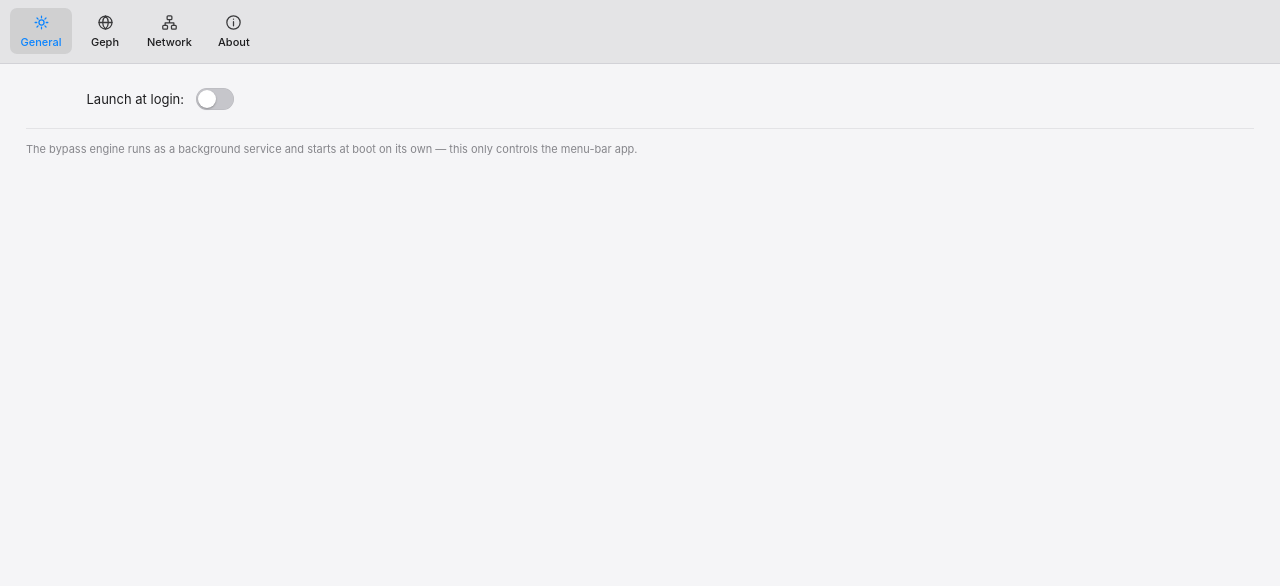
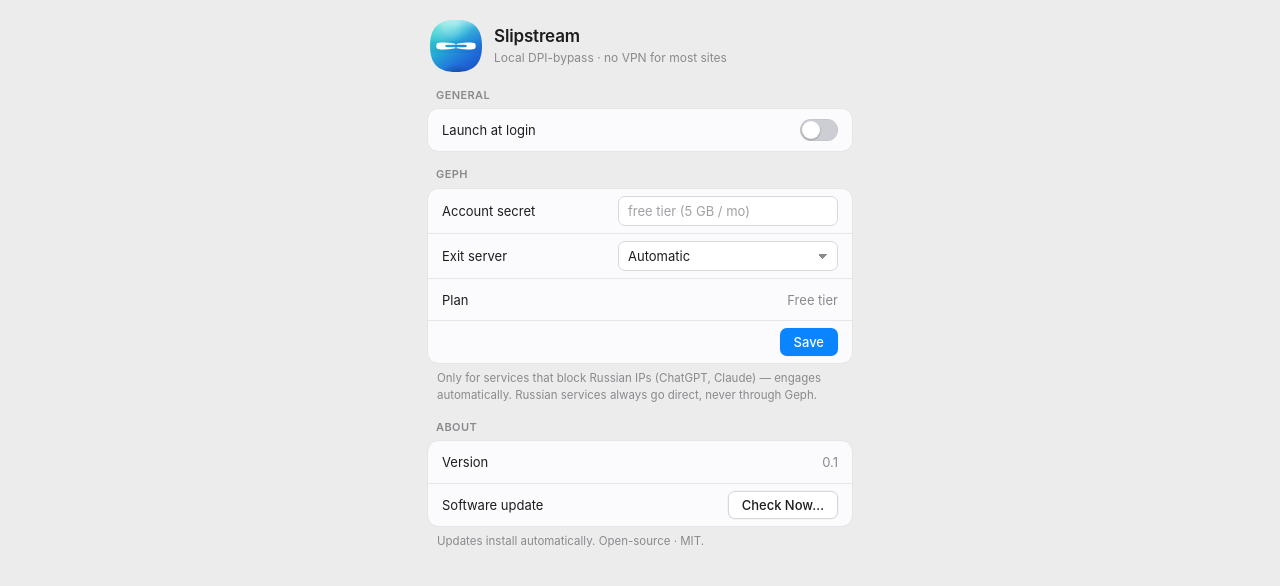
Before and after one commit to aiwaki/slipstream, a website: page app-tauri/src/index.html in a window 1280 px wide. Drawn offline with Linux system fonts and the light colour scheme.

Commit message:
app(tauri): redesign settings as native macOS grouped cards; drop Network tab
Feedback: the toolbar-tabs settings read as not-native / inelegant, and the
Network settings were noise. Switched to the modern macOS System-Settings look —
one page of inset grouped cards (no tabs):
- header: app icon + name + tagline
- General: Launch at login
- Geph: Account secret, Exit server, Plan, Save (+ caption)
- About: Version, Software update (+ caption)
Rows are label-left / control-right with hairline separators inside rounded cards;
SF font, system light/dark. Removed the Network group entirely (engine status is
already in the tray; Exclude-RU / Block-QUIC are always-on, not user settings).
Window 440x480.

```diff
--- a/app-tauri/src/index.html
+++ b/app-tauri/src/index.html
@@ -7,51 +7,35 @@
     <link rel="stylesheet" href="styles.css" />
   </head>
   <body>
-    <!-- macOS-preferences-style toolbar -->
-    <nav class="toolbar" role="tablist">
-      <button class="tab is-active" data-panel="general" role="tab">
-        <svg viewBox="0 0 24 24" aria-hidden="true"><circle cx="12" cy="12" r="3.2"/><path d="M12 4v2M12 18v2M4 12h2M18 12h2M6.3 6.3l1.4 1.4M16.3 16.3l1.4 1.4M17.7 6.3l-1.4 1.4M7.7 16.3l-1.4 1.4"/></svg>
-        <span>General</span>
-      </button>
-      <button class="tab" data-panel="geph" role="tab">
-        <svg viewBox="0 0 24 24" aria-hidden="true"><circle cx="12" cy="12" r="8.2"/><path d="M3.8 12h16.4M12 3.8c2.4 2.2 3.6 5.1 3.6 8.2s-1.2 6-3.6 8.2c-2.4-2.2-3.6-5.1-3.6-8.2s1.2-6 3.6-8.2z"/></svg>
-        <span>Geph</span>
-      </button>
-      <button class="tab" data-panel="network" role="tab">
-        <svg viewBox="0 0 24 24" aria-hidden="true"><rect x="9" y="3.5" width="6" height="5" rx="1.2"/><rect x="3.5" y="15.5" width="6" height="5" rx="1.2"/><rect x="14.5" y="15.5" width="6" height="5" rx="1.2"/><path d="M12 8.5v4M12 12.5H6.5V15.5M12 12.5h5.5V15.5"/></svg>
-        <span>Network</span>
-      </button>
-      <button class="tab" data-panel="about" role="tab">
-        <svg viewBox="0 0 24 24" aria-hidden="true"><circle cx="12" cy="12" r="8.4"/><path d="M12 11v5.2M12 7.6v.2"/></svg>
-        <span>About</span>
-      </button>
-    </nav>
+    <main class="wrap">
+      <header class="appbar">
+        <img src="slip-appicon.svg" alt="" class="appicon" />
+        <div>
+          <div class="app-title">Slipstream</div>
+          <div class="app-sub">Local DPI-bypass · no VPN for most sites</div>
+        </div>
+      </header>
 
-    <main class="content">
-      <!-- GENERAL -->
-      <section class="panel is-active" id="panel-general">
+      <h2 class="group">General</h2>
+      <div class="card">
         <div class="row">
-          <label for="launch">Launch at login:</label>
+          <span class="key">Launch at login</span>
           <span class="switch"><input type="checkbox" id="launch" /><i></i></span>
         </div>
-        <p class="note">
-          The bypass engine runs as a background service and starts at boot on its
-          own — this only controls the menu-bar app.
-        </p>
-      </section>
+      </div>
 
-      <!-- GEPH -->
-      <section class="panel" id="panel-geph">
+      <h2 class="group">Geph</h2>
+      <div class="card">
         <div class="row">
-          <label for="geph-secret">Account secret:</label>
+          <span class="key">Account secret</span>
           <input type="password" id="geph-secret" autocomplete="off"
-                 placeholder="empty = free tier (5 GB / mo)" />
+                 placeholder="free tier (5 GB / mo)" />
         </div>
         <div class="row">
-          <label for="geph-exit">Exit server:</label>
+          <span class="key">Exit server</span>
           <select id="geph-exit">
-            <option value="auto">Automatic (fastest)</option>
-            <optgroup label="Core — balanced security & speed">
+            <option value="auto">Automatic</option>
+            <optgroup label="Core">
               <option value="ca-montreal">🇨🇦 CA / Montreal</option>
               <option value="ca-toronto">🇨🇦 CA / Toronto (beta)</option>
               <option value="ch-zurich">🇨🇭 CH / Zurich</option>
@@ -66,61 +50,38 @@
               <option value="us-sanjose">🇺🇸 US / San Jose</option>
               <option value="us-seattle">🇺🇸 US / Seattle (beta)</option>
             </optgroup>
-            <optgroup label="Streaming — region-locked media">
+            <optgroup label="Streaming">
               <option value="hk-jordan">🇭🇰 HK / Jordan</option>
               <option value="tw-taipei">🇹🇼 TW / Taipei</option>
             </optgroup>
           </select>
         </div>
         <div class="row">
-          <label>Plan:</label>
-          <span class="readout" id="geph-plan">— not signed in —</span>
+          <span class="key">Plan</span>
+          <span class="val" id="geph-plan">Free tier</span>
         </div>
-        <div class="row actions">
-          <span></span>
+        <div class="row">
+          <span class="key">&nbsp;</span>
           <button id="geph-save" class="primary">Save</button>
         </div>
-        <p class="note">
-          Used only for services that block Russian IPs (ChatGPT, Claude). Engages
-          automatically — no toggle. Slipstream runs its own bundled Geph; no
-          separate app to install.
-        </p>
-      </section>
+      </div>
+      <p class="caption">
+        Only for services that block Russian IPs (ChatGPT, Claude) — engages
+        automatically. Russian services always go direct, never through Geph.
+      </p>
 
-      <!-- NETWORK -->
-      <section class="panel" id="panel-network">
+      <h2 class="group">About</h2>
+      <div class="card">
         <div class="row">
-          <label>Engine status:</label>
-          <span class="readout" id="net-status">…</span>
+          <span class="key">Version</span>
+          <span class="val" id="version">0.1</span>
         </div>
         <div class="row">
-          <label>Exclude Russian services:</label>
-          <span class="switch is-locked"><input type="checkbox" checked disabled /><i></i></span>
+          <span class="key">Software update</span>
+          <button id="check-updates">Check Now…</button>
         </div>
-        <p class="sublabel">Russian services (.ru / .su / .рф, VK, Yandex, Sber…) always go direct — never through Geph.</p>
-        <div class="row">
-          <label>Block QUIC (UDP/443):</label>
-          <span class="switch is-locked"><input type="checkbox" checked disabled /><i></i></span>
-        </div>
-        <p class="sublabel">Forces browsers onto TCP so the desync engine can act. Required.</p>
-      </section>
-
-      <!-- ABOUT -->
-      <section class="panel" id="panel-about">
-        <div class="about">
-          <img src="slip-appicon.svg" alt="" class="appicon" />
-          <div class="about-text">
-            <h2>Slipstream</h2>
-            <p class="version" id="version">Version 0.1</p>
-            <p class="tagline">Local DPI-bypass for RU networks. No VPN required for most sites.</p>
-          </div>
-        </div>
-        <div class="row actions">
-          <span></span>
-          <button id="check-updates">Check for Updates…</button>
-        </div>
-        <p class="note">Updates install automatically in the background. Open-source · MIT.</p>
-      </section>
+      </div>
+      <p class="caption">Updates install automatically. Open-source · MIT.</p>
     </main>
     <script type="module" src="settings.js"></script>
   </body>
--- a/app-tauri/src/styles.css
+++ b/app-tauri/src/styles.css
@@ -1,142 +1,111 @@
-/* Native macOS "preferences" aesthetic — toolbar tabs + label:control rows. */
+/* Modern macOS System-Settings look: inset grouped cards on one page. */
 :root {
-  --win: #ececec;
-  --toolbar: #e4e4e6;
-  --content: #f5f5f7;
+  --bg: #ececec;
+  --card: #fbfbfd;
   --fg: #1d1d1f;
-  --muted: #86868b;
+  --muted: #8a8a8e;
   --field: #ffffff;
-  --border: #d2d2d7;
-  --hairline: #e3e3e6;
-  --accent: #0a84ff;        /* system blue for controls */
-  --brand: #2fd3c0;         /* slipstream teal */
-  --tab-active: rgba(0, 0, 0, 0.09);
-  --shadow: 0 0 0 0.5px rgba(0,0,0,0.08), 0 1px 2px rgba(0,0,0,0.06);
+  --border: #d7d7dc;
+  --hairline: #e6e6ea;
+  --accent: #0a84ff;
+  --brand: #2fd3c0;
+  --shadow: 0 0 0 0.5px rgba(0, 0, 0, 0.06);
 }
 @media (prefers-color-scheme: dark) {
   :root {
-    --win: #262629; --toolbar: #2c2c2e; --content: #1e1e20;
-    --fg: #f5f5f7; --muted: #8e8e93; --field: #333336; --border: #424246;
-    --hairline: #38383b; --accent: #0a84ff; --tab-active: rgba(255,255,255,0.13);
-    --shadow: 0 0 0 0.5px rgba(0,0,0,0.5), 0 1px 2px rgba(0,0,0,0.4);
+    --bg: #1c1c1e; --card: #2c2c2e; --fg: #f5f5f7; --muted: #8d8d92;
+    --field: #3a3a3c; --border: #48484c; --hairline: #38383a;
+    --accent: #0a84ff; --shadow: 0 0 0 0.5px rgba(0, 0, 0, 0.4);
   }
 }
 * { box-sizing: border-box; }
-html, body { height: 100%; }
 body {
   margin: 0;
   font: 13px/1.4 -apple-system, "SF Pro Text", system-ui, sans-serif;
   color: var(--fg);
-  background: var(--content);
+  background: var(--bg);
   -webkit-font-smoothing: antialiased;
   user-select: none;
 }
+.wrap { padding: 18px 18px 22px; max-width: 460px; margin: 0 auto; }
 
-/* ---- toolbar ---- */
-.toolbar {
-  display: flex;
-  gap: 2px;
-  padding: 8px 10px 9px;
-  background: var(--toolbar);
-  border-bottom: 0.5px solid var(--border);
-  -webkit-app-region: drag;            /* drag the window by the toolbar */
+/* header */
+.appbar { display: flex; align-items: center; gap: 12px; margin: 2px 2px 14px; }
+.appicon { width: 52px; height: 52px; }
+.app-title { font-size: 17px; font-weight: 600; letter-spacing: -0.01em; }
+.app-sub { color: var(--muted); font-size: 12px; margin-top: 1px; }
+
+/* group header */
+.group {
+  margin: 16px 8px 6px;
+  font-size: 11px; font-weight: 600; letter-spacing: 0.4px;
+  text-transform: uppercase; color: var(--muted);
 }
-.tab {
-  -webkit-app-region: no-drag;
-  display: flex; flex-direction: column; align-items: center; gap: 3px;
-  min-width: 62px; padding: 5px 9px 4px;
-  border: 0; border-radius: 7px; background: transparent;
-  box-shadow: none;                    /* override the global button bezel */
-  color: var(--fg); font-size: 11px; font-weight: 500; cursor: default;
+
+/* grouped card */
+.card {
+  background: var(--card);
+  border-radius: 10px;
+  box-shadow: var(--shadow);
+  overflow: hidden;
 }
-.tab svg {
-  width: 19px; height: 19px; fill: none;
-  stroke: var(--fg); stroke-width: 1.6;
-  stroke-linecap: round; stroke-linejoin: round; opacity: 0.85;
+.row {
+  display: flex; align-items: center; justify-content: space-between;
+  gap: 14px; min-height: 42px; padding: 7px 14px;
 }
-.tab:hover { background: rgba(127,127,127,0.10); }
-.tab.is-active { background: var(--tab-active); }
-.tab.is-active svg { stroke: var(--accent); opacity: 1; }
-.tab.is-active span { color: var(--accent); }
+.row + .row { border-top: 0.5px solid var(--hairline); }
+.key { color: var(--fg); flex: 0 0 auto; }
+.val { color: var(--muted); }
 
-/* ---- panels ---- */
-.content { padding: 20px 26px 22px; }
-.panel { display: none; animation: fade 0.18s ease; }
-.panel.is-active { display: block; }
-@keyframes fade { from { opacity: 0; transform: translateY(2px); } to { opacity: 1; transform: none; } }
+.caption {
+  margin: 7px 9px 2px;
+  color: var(--muted); font-size: 11.5px; line-height: 1.45;
+}
 
-.row {
-  display: grid;
-  grid-template-columns: 158px 1fr;
-  align-items: center;
-  column-gap: 12px;
-  min-height: 30px;
-  margin-bottom: 8px;
-}
-.row > label { text-align: right; color: var(--fg); }
-.row.actions { margin-top: 4px; }
-
-/* ---- controls ---- */
-select, input[type="password"], input[type="text"] {
-  -webkit-app-region: no-drag;
-  width: 100%; max-width: 280px;
-  padding: 5px 8px;
+/* controls — right-aligned in the row */
+input[type="password"], input[type="text"], select {
+  width: 220px; padding: 5px 9px;
   font: inherit; color: var(--fg);
   background: var(--field);
-  border: 0.5px solid var(--border); border-radius: 6px;
-  box-shadow: var(--shadow);
+  border: 0.5px solid var(--border); border-radius: 7px;
   appearance: none;
 }
 select {
+  padding-right: 26px;
   background-image:
     linear-gradient(45deg, transparent 50%, var(--muted) 50%),
     linear-gradient(135deg, var(--muted) 50%, transparent 50%);
   background-position: calc(100% - 14px) 51%, calc(100% - 9px) 51%;
   background-size: 5px 5px, 5px 5px; background-repeat: no-repeat;
-  padding-right: 26px;
 }
-select:focus, input:focus { outline: 2px solid color-mix(in srgb, var(--accent) 55%, transparent); outline-offset: 0; }
+input:focus, select:focus {
+  outline: 2px solid color-mix(in srgb, var(--accent) 50%, transparent);
+  outline-offset: -1px; border-color: var(--accent);
+}
+input::placeholder { color: color-mix(in srgb, var(--muted) 80%, transparent); }
 
 button {
-  -webkit-app-region: no-drag;
-  padding: 5px 14px; font: inherit; font-weight: 500;
+  padding: 4px 13px; font: inherit; font-weight: 500;
   color: var(--fg); background: var(--field);
-  border: 0.5px solid var(--border); border-radius: 6px;
+  border: 0.5px solid var(--border); border-radius: 7px;
   box-shadow: var(--shadow); cursor: default;
 }
-button:hover { background: color-mix(in srgb, var(--field) 92%, #000); }
+button:hover { background: color-mix(in srgb, var(--field) 93%, #888); }
 button.primary { color: #fff; background: var(--accent); border-color: transparent; }
-button.primary:hover { filter: brightness(1.06); }
+button.primary:hover { filter: brightness(1.07); }
 
-/* macOS-style switch */
+/* macOS switch */
 .switch { position: relative; display: inline-flex; width: 38px; height: 22px; }
-.switch input { position: absolute; opacity: 0; width: 100%; height: 100%; margin: 0; cursor: default; }
+.switch input { position: absolute; inset: 0; opacity: 0; margin: 0; cursor: default; }
 .switch i {
-  flex: 1; border-radius: 999px; background: #c6c6cb;
-  transition: background 0.16s ease; box-shadow: inset 0 0 0 0.5px rgba(0,0,0,0.08);
+  flex: 1; border-radius: 999px; background: #cdced3;
+  transition: background 0.16s ease; box-shadow: inset 0 0 0 0.5px rgba(0,0,0,0.07);
 }
 .switch i::after {
   content: ""; position: absolute; top: 2px; left: 2px;
   width: 18px; height: 18px; border-radius: 50%;
-  background: #fff; box-shadow: 0 1px 2px rgba(0,0,0,0.3);
+  background: #fff; box-shadow: 0 1px 2px rgba(0,0,0,0.28);
   transition: transform 0.16s ease;
 }
 .switch input:checked + i { background: var(--brand); }
 .switch input:checked + i::after { transform: translateX(16px); }
-.switch.is-locked i { opacity: 0.85; }
-
-/* readouts + notes */
-.readout { color: var(--muted); }
-.sublabel { grid-column: 1 / -1; margin: -4px 0 10px; padding-left: 170px; color: var(--muted); font-size: 11px; }
-.note {
-  margin: 14px 0 0; padding-top: 12px;
-  border-top: 0.5px solid var(--hairline);
-  color: var(--muted); font-size: 11px; line-height: 1.5;
-}
-
-/* about */
-.about { display: flex; gap: 16px; align-items: center; margin-bottom: 14px; }
-.appicon { width: 72px; height: 72px; }
-.about-text h2 { margin: 0; font-size: 17px; }
-.version { margin: 2px 0 4px; color: var(--muted); }
-.tagline { margin: 0; max-width: 280px; color: var(--fg); }
```
Also changed, not shown: app-tauri/src/settings.js (+8 -38 lines), 1 other file.
